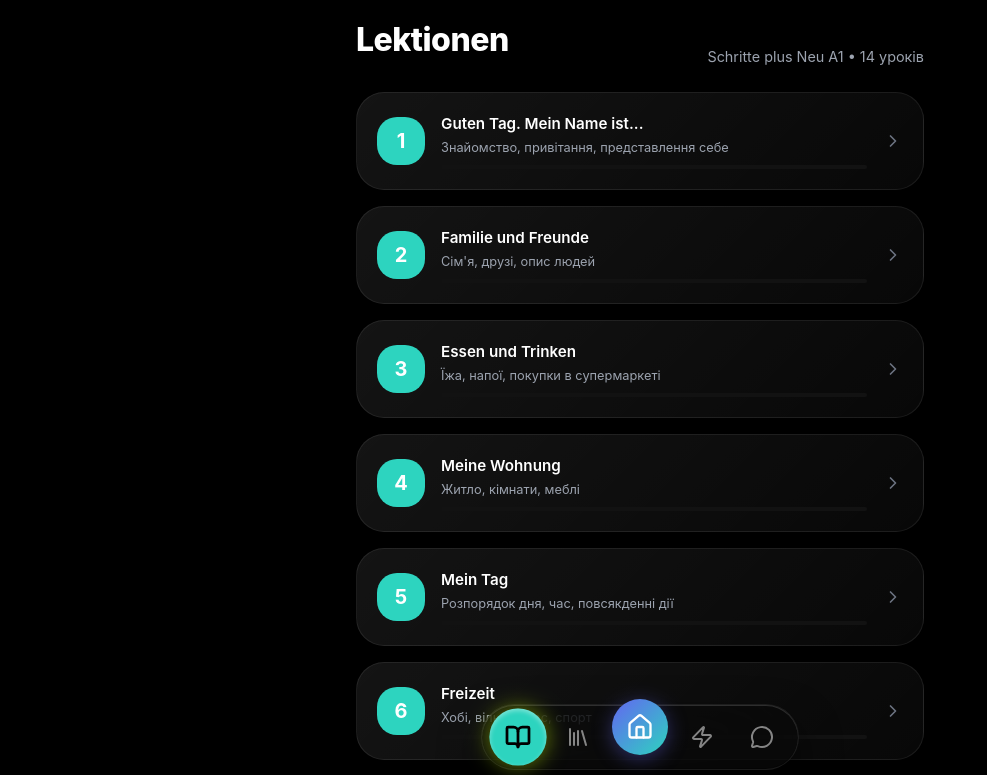
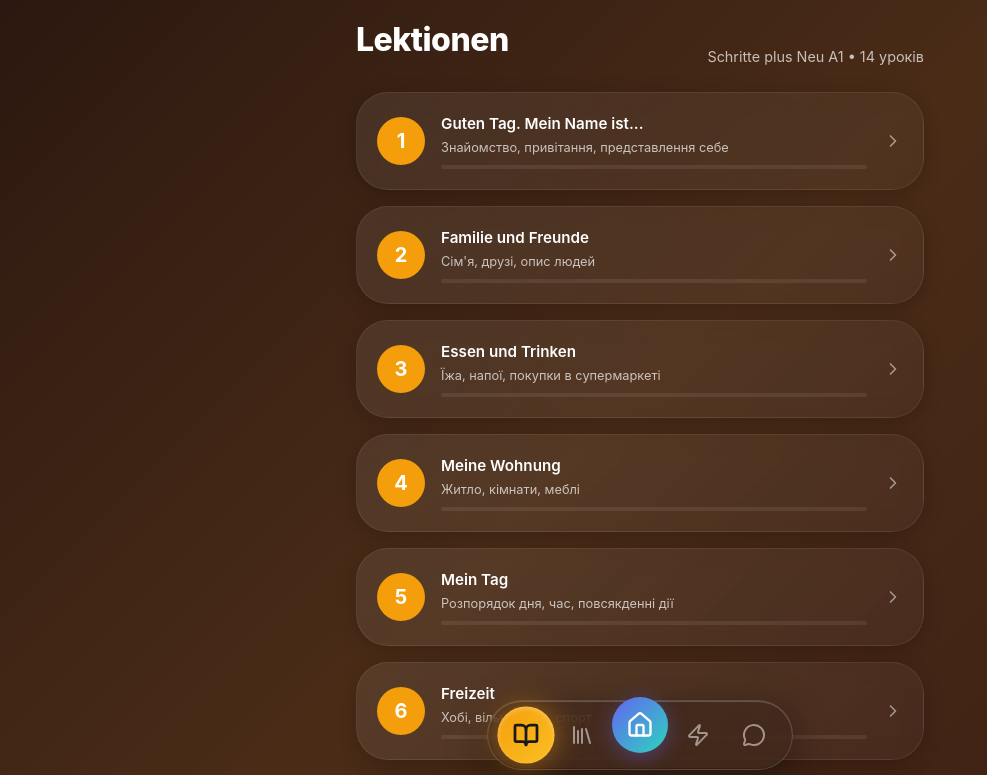
Before and after one commit to Artom-sites/deutsch-trainer-a1, a React (Vite) app: page / in a window 1280 px wide. Shown: the top 775 px of the page, without its empty margins (0-987 px from the left). Built offline with nearby package versions, Linux system fonts and the light colour scheme.

Commit message:
Feat: Warm glassmorphism design - amber tones, frosted glass, blur effects

```diff
--- a/src/index.css
+++ b/src/index.css
@@ -1,32 +1,31 @@
 @import "tailwindcss";
 
 :root {
-  /* Colors - Backgrounds */
-  --bg-app: #000000;
-  --bg-surface: #121212;
-  --bg-card: rgba(255, 255, 255, 0.05);
-  /* Highly transparent */
-  --bg-glass: rgba(20, 20, 20, 0.7);
+  /* Colors - Warm Glassmorphism Theme */
+  --bg-app: linear-gradient(135deg, #2c1810 0%, #4a2c17 50%, #3d1f14 100%);
+  --bg-surface: rgba(255, 255, 255, 0.08);
+  --bg-card: rgba(255, 255, 255, 0.12);
+  --bg-glass: rgba(255, 255, 255, 0.15);
+  --bg-glass-strong: rgba(255, 255, 255, 0.2);
 
   /* Colors - Text */
   --text-primary: #ffffff;
-  --text-secondary: #9ca3af;
-  --text-muted: #6b7280;
-  --text-inverse: #000000;
+  --text-secondary: rgba(255, 255, 255, 0.7);
+  --text-muted: rgba(255, 255, 255, 0.5);
+  --text-inverse: #1a1a1a;
 
-  /* Colors - Genders (Kept but vibrant) */
-  --color-masculine: #3b82f6;
-  --color-feminine: #ec4899;
-  --color-neuter: #10b981;
-  --color-plural: #f59e0b;
+  /* Colors - Genders */
+  --color-masculine: #60a5fa;
+  --color-feminine: #f472b6;
+  --color-neuter: #34d399;
+  --color-plural: #fbbf24;
 
-  /* Colors - UI (Matching Logo: Purple to Teal) */
-  --color-accent: #2dd4bf;
-  /* Teal/Mint from logo */
-  --color-accent-secondary: #6366f1;
-  /* Purple from logo */
-  --color-primary: #2dd4bf;
-  --color-success: #22c55e;
+  /* Colors - UI (Warm Amber Accent) */
+  --color-accent: #f59e0b;
+  --color-accent-light: #fbbf24;
+  --color-accent-secondary: #d97706;
+  --color-primary: #f59e0b;
+  --color-success: #10b981;
   --color-error: #ef4444;
   --color-warning: #f59e0b;
 
@@ -37,11 +36,15 @@
   --space-lg: 24px;
   --space-xl: 32px;
 
-  /* Radius */
-  --radius-sm: 12px;
-  --radius-md: 20px;
-  --radius-lg: 28px;
-  --radius-xl: 32px;
+  /* Radius - More rounded for glassmorphism */
+  --radius-sm: 16px;
+  --radius-md: 24px;
+  --radius-lg: 32px;
+  --radius-xl: 40px;
+
+  /* Glassmorphism blur */
+  --blur-glass: blur(20px);
+  --blur-strong: blur(40px);
 
   /* Safe area for phones */
   --safe-top: env(safe-area-inset-top, 0px);
@@ -61,7 +64,8 @@ html {
 
 body {
   font-family: -apple-system, BlinkMacSystemFont, 'Segoe UI', Roboto, Helvetica, Arial, sans-serif;
-  background: var(--bg-app);
+  background: linear-gradient(135deg, #2c1810 0%, #4a2c17 50%, #3d1f14 100%);
+  background-attachment: fixed;
   color: var(--text-primary);
   line-height: 1.5;
   min-height: 100vh;
@@ -132,26 +136,25 @@ body {
 
 .bottom-nav-inner {
   pointer-events: auto;
-  /* Ultra-smooth dark glass */
-  background: rgba(10, 10, 10, 0.65);
-  backdrop-filter: blur(40px) saturate(180%);
-  -webkit-backdrop-filter: blur(40px) saturate(180%);
+  /* Warm frosted glass */
+  background: rgba(60, 40, 30, 0.7);
+  backdrop-filter: blur(30px) saturate(150%);
+  -webkit-backdrop-filter: blur(30px) saturate(150%);
 
-  /* Inner light for 3D glass effect */
+  /* Soft warm shadow */
   box-shadow:
-    0 20px 40px rgba(0, 0, 0, 0.6),
-    inset 0 1px 0 rgba(255, 255, 255, 0.15),
-    inset 0 -1px 0 rgba(0, 0, 0, 0.3);
+    0 10px 40px rgba(0, 0, 0, 0.4),
+    inset 0 1px 0 rgba(255, 255, 255, 0.2),
+    inset 0 -1px 0 rgba(0, 0, 0, 0.2);
 
-  border: 1px solid rgba(255, 255, 255, 0.08);
+  border: 1px solid rgba(255, 255, 255, 0.15);
   border-radius: 100px;
-  /* Full pill */
-  padding: 6px 10px;
+  padding: 8px 12px;
   display: flex;
   justify-content: space-between;
   align-items: center;
-  gap: 8px;
-  min-width: 280px;
+  gap: 4px;
+  min-width: 300px;
   max-width: 380px;
 }
 
@@ -181,19 +184,18 @@ body {
   position: relative;
 }
 
-/* Active State - Neon Glow */
+/* Active State - Warm Amber Glow */
 .nav-item.active {
   color: var(--text-inverse);
 }
 
 .nav-item.active .nav-icon-wrapper {
-  background: var(--color-accent);
-  color: black;
+  background: linear-gradient(135deg, #f59e0b, #fbbf24);
+  color: #1a1a1a;
   transform: scale(1.1);
   box-shadow:
-    0 0 20px rgba(204, 255, 0, 0.5),
-    inset 0 2px 5px rgba(255, 255, 255, 0.4);
-  /* Inner highlight */
+    0 0 25px rgba(245, 158, 11, 0.5),
+    inset 0 2px 5px rgba(255, 255, 255, 0.3);
 }
 
 /* Hover effect for desktop */
@@ -221,10 +223,10 @@ body {
   box-shadow: 0 4px 20px rgba(0, 0, 0, 0.2);
 }
 
-/* Green glow for special cards */
+/* Green glow for special cards - now amber */
 .card-featured {
-  background: linear-gradient(135deg, rgba(204, 255, 0, 0.15) 0%, rgba(204, 255, 0, 0.05) 100%);
-  border: 1px solid rgba(204, 255, 0, 0.2);
+  background: linear-gradient(135deg, rgba(245, 158, 11, 0.2) 0%, rgba(245, 158, 11, 0.05) 100%);
+  border: 1px solid rgba(245, 158, 11, 0.3);
 }
 
 .card-clickable {
@@ -252,14 +254,17 @@ body {
   flex-direction: column;
   align-items: center;
   justify-content: center;
-  background: linear-gradient(135deg, rgba(40, 40, 40, 0.6) 0%, rgba(20, 20, 20, 0.8) 100%);
-  border: 1px solid rgba(255, 255, 255, 0.1);
+  background: rgba(255, 255, 255, 0.1);
+  backdrop-filter: blur(30px);
+  -webkit-backdrop-filter: blur(30px);
+  border: 1px solid rgba(255, 255, 255, 0.2);
   border-radius: 40px;
-  /* Bigger radius */
   padding: var(--space-xl);
   text-align: center;
   position: relative;
-  box-shadow: 0 10px 40px rgba(0, 0, 0, 0.5);
+  box-shadow:
+    0 10px 40px rgba(0, 0, 0, 0.3),
+    inset 0 1px 0 rgba(255, 255, 255, 0.2);
   margin-bottom: var(--space-lg);
 }
 
```
